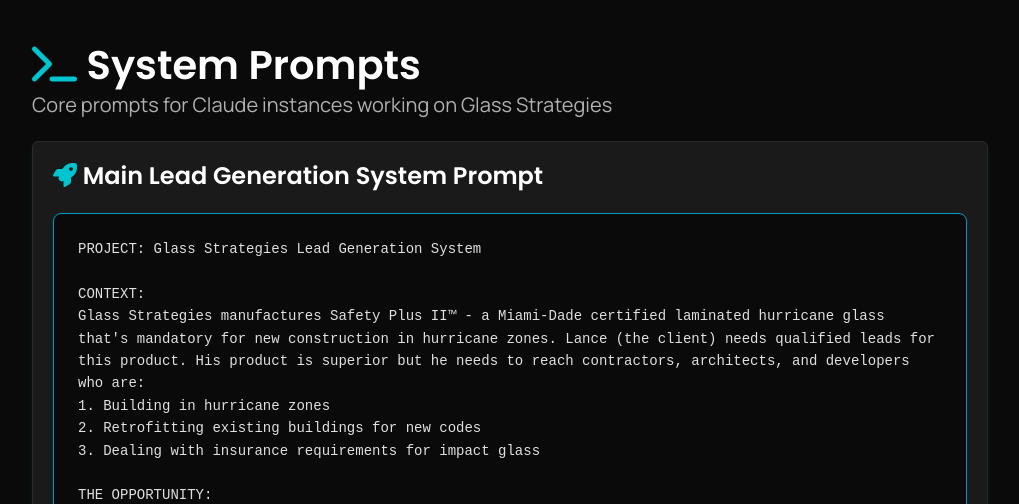
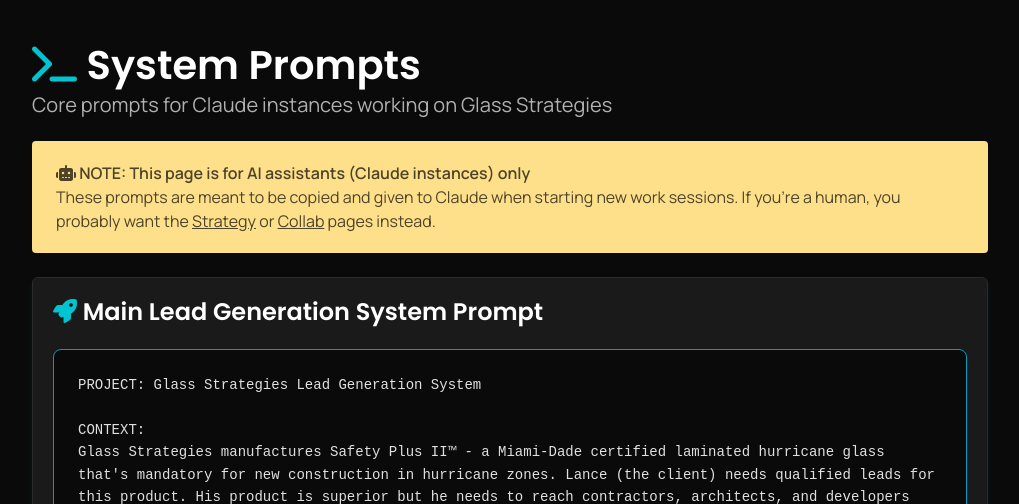
Before and after one commit to delliottlg/StormCommand, a Flask app: page /prompts in a window 1280 px wide. Shown: the part 57-561 px from the top of the page, without its empty margins (130-1149 px from the left). Run offline with Flask 3, Linux system fonts and the light colour scheme.

Commit message:
Add AI-only warning to Prompts page

```diff
--- a/templates/prompts.html
+++ b/templates/prompts.html
@@ -11,6 +11,16 @@
                     <i class="fas fa-terminal" style="color: var(--gs-cyan);"></i> System Prompts
                 </h1>
                 <p class="subtitle">Core prompts for Claude instances working on Glass Strategies</p>
+
+                <div class="notification is-warning">
+                    <p class="has-text-weight-bold">
+                        <i class="fas fa-robot"></i> NOTE: This page is for AI assistants (Claude instances) only
+                    </p>
+                    <p>
+                        These prompts are meant to be copied and given to Claude when starting new work sessions.
+                        If you're a human, you probably want the <a href="/strategy">Strategy</a> or <a href="/collab">Collab</a> pages instead.
+                    </p>
+                </div>
 
                 <div class="box mt-5">
                     <h3 class="title is-4">
```
